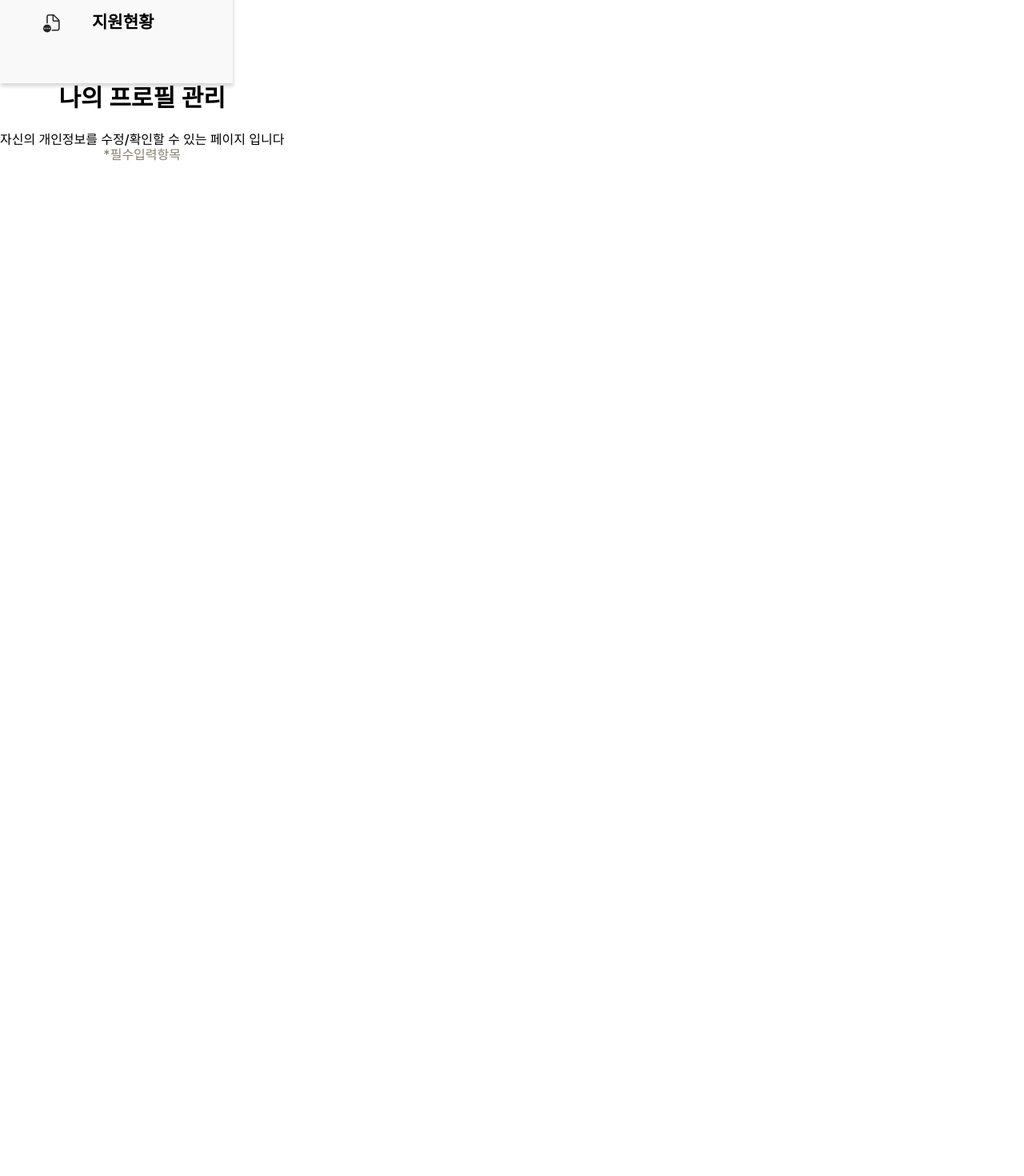
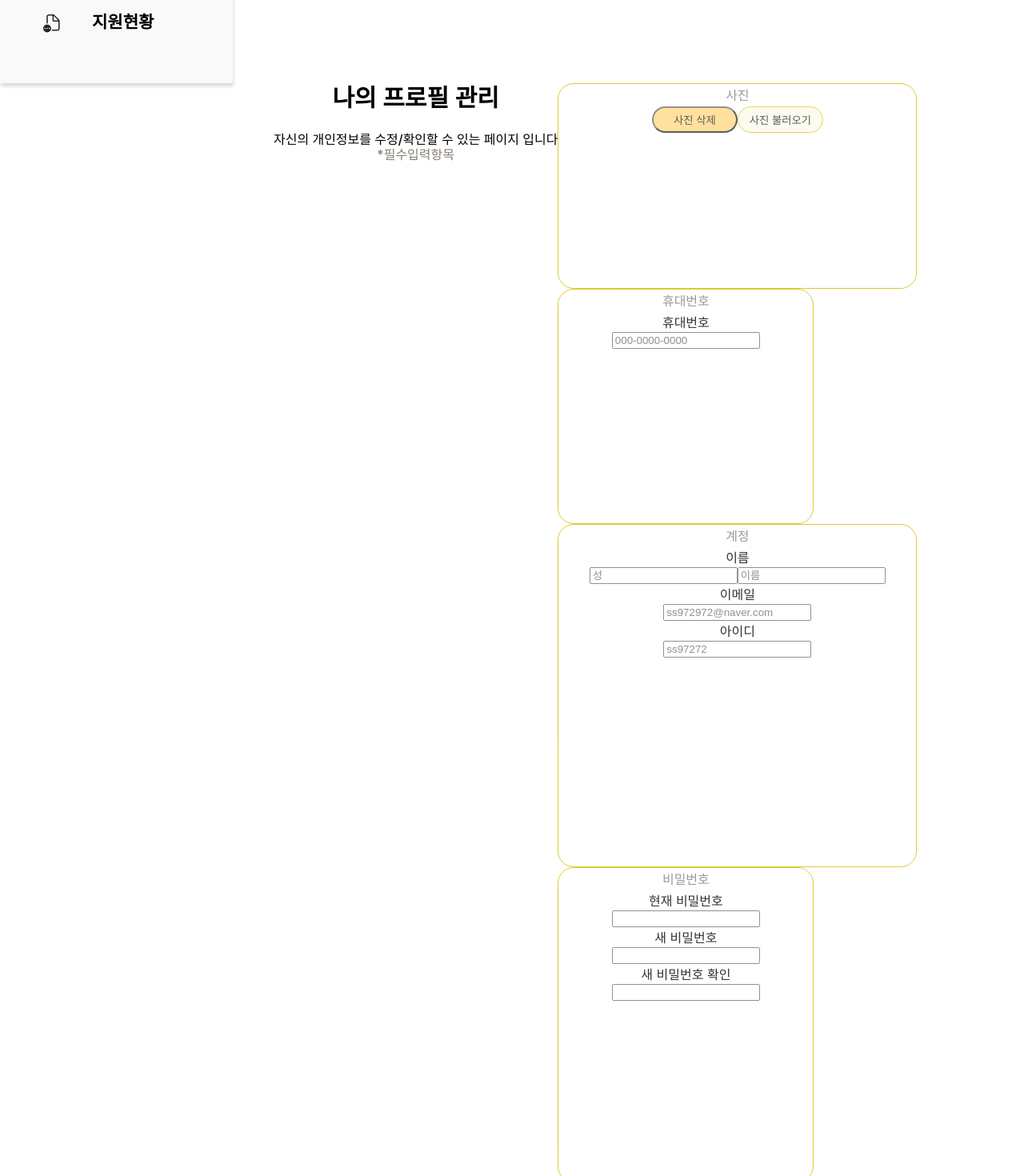
Before and after one commit to Side-Project1/Front-end, a React (Create React App) app: page / in a window 1280 px wide. Shown: the part 600-2070 px from the top of the page at 80% size. Before the commit the page ends 803 px from the top, so only its background shows below. Built offline with nearby package versions, Linux system fonts and the light colour scheme.

Commit message:
add: profile Page Layout

```diff
--- a/src/constant/MyPage/Profile.jsx
+++ b/src/constant/MyPage/Profile.jsx
@@ -14,7 +14,41 @@ const Profile = () => {
           </S.SubTitle>
           <S.RequiredNotice>*필수입력항목</S.RequiredNotice>
         </S.TopSection>
-        <S.BottomSection></S.BottomSection>
+        <S.BottomSection>
+          <S.PhotoBox>
+            <S.Icon></S.Icon>
+            <S.Text>사진</S.Text>
+            <S.ImageDelete>사진 삭제</S.ImageDelete>
+            <S.ImageButton>사진 불러오기</S.ImageButton>
+          </S.PhotoBox>
+          <S.PhoneNumberBox>
+            <S.Icon></S.Icon>
+            <S.Text>휴대번호</S.Text>
+            <S.InputBoxText>휴대번호</S.InputBoxText>
+            <S.PhoneNumberInput placeholder="000-0000-0000"></S.PhoneNumberInput>
+          </S.PhoneNumberBox>
+          <S.AccountBox>
+            <S.Icon></S.Icon>
+            <S.Text>계정</S.Text>
+            <S.InputBoxText>이름</S.InputBoxText>
+            <S.LastNameInputBox placeholder="성"></S.LastNameInputBox>
+            <S.FirstNameInputBox placeholder="이름"></S.FirstNameInputBox>
+            <S.InputBoxText>이메일</S.InputBoxText>
+            <S.EmailInputBox placeholder="ss972972@naver.com"></S.EmailInputBox>
+            <S.InputBoxText>아이디</S.InputBoxText>
+            <S.EmailInputBox placeholder="ss97272"></S.EmailInputBox>
+          </S.AccountBox>
+          <S.PasswordBox>
+            <S.Icon></S.Icon>
+            <S.Text>비밀번호</S.Text>
+            <S.InputBoxText>현재 비밀번호</S.InputBoxText>
+            <S.PasswordInputBox></S.PasswordInputBox>
+            <S.InputBoxText>새 비밀번호</S.InputBoxText>
+            <S.PasswordInputBox></S.PasswordInputBox>
+            <S.InputBoxText>새 비밀번호 확인</S.InputBoxText>
+            <S.PasswordInputBox></S.PasswordInputBox>
+          </S.PasswordBox>
+        </S.BottomSection>
       </S.Container>
     </S.Wrapper>
   );
--- a/src/constant/MyPage/Profile.style.js
+++ b/src/constant/MyPage/Profile.style.js
@@ -4,7 +4,10 @@ export const Wrapper = styled.div`
   display: flex;
 `;
 
-export const Container = styled.div``;
+export const Container = styled.div`
+  display: flex;
+  margin-left: 342px;
+`;
 
 export const MenuSection = styled.div``;
 
@@ -38,3 +41,69 @@ export const RequiredNotice = styled.div`
 `;
 
 export const BottomSection = styled.div``;
+
+export const Icon = styled.div``;
+
+export const Text = styled.div`
+  font-weight: 500;
+  font-size: 16px;
+  line-height: 28px;
+  color: #2d2d2d;
+  opacity: 0.6;
+`;
+
+export const ImageDelete = styled.button`
+  width: 107px;
+  height: 33px;
+  background: rgba(255, 198, 66, 0.8);
+  opacity: 0.8;
+  border-radius: 20px;
+`;
+
+export const ImageButton = styled.button`
+  width: 107px;
+  height: 33px;
+  background: #fcfbe9;
+  opacity: 0.8;
+  border: 1px solid #d3be00;
+  border-radius: 20px;
+`;
+
+export const PhotoBox = styled.div`
+  width: 447px;
+  height: 255px;
+  opacity: 0.8;
+  border: 1.5px solid #d3be00;
+  border-radius: 20px;
+`;
+export const PhoneNumberBox = styled.div`
+  width: 318px;
+  height: 292px;
+  opacity: 0.8;
+  border: 1.5px solid #d3be00;
+  border-radius: 20px;
+`;
+export const AccountBox = styled.div`
+  width: 447px;
+  height: 427px;
+  opacity: 0.8;
+  border: 1.5px solid #d3be00;
+  border-radius: 20px;
+`;
+export const PasswordBox = styled.div`
+  width: 318px;
+  height: 392px;
+  opacity: 0.8;
+  border: 1.5px solid #d3be00;
+  border-radius: 20px;
+`;
+
+export const InputBoxText = styled.div``;
+export const PhoneNumberInput = styled.input``;
+
+export const LastNameInputBox = styled.input``;
+
+export const FirstNameInputBox = styled.input``;
+
+export const EmailInputBox = styled.input``;
+export const PasswordInputBox = styled.input``;
```
